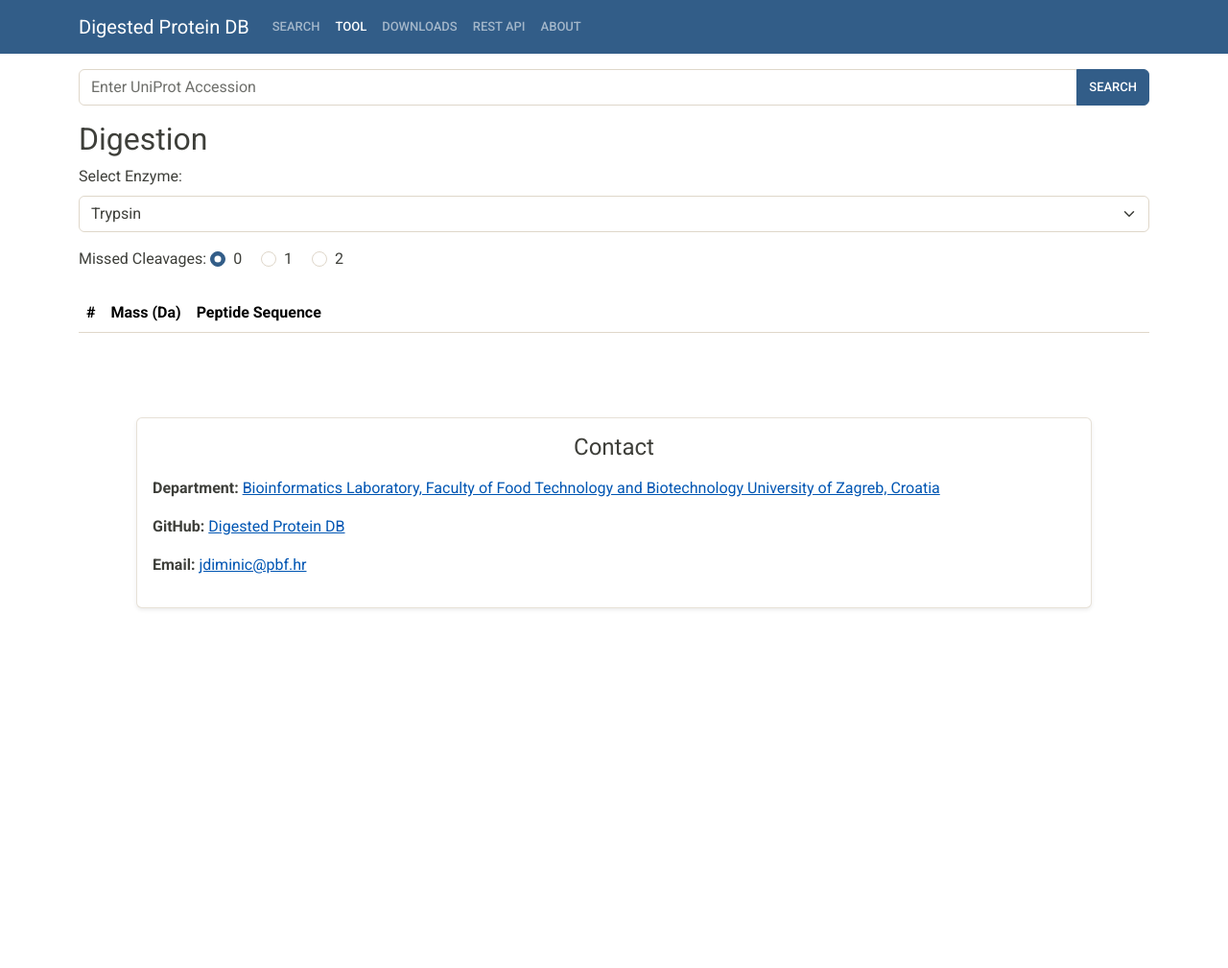
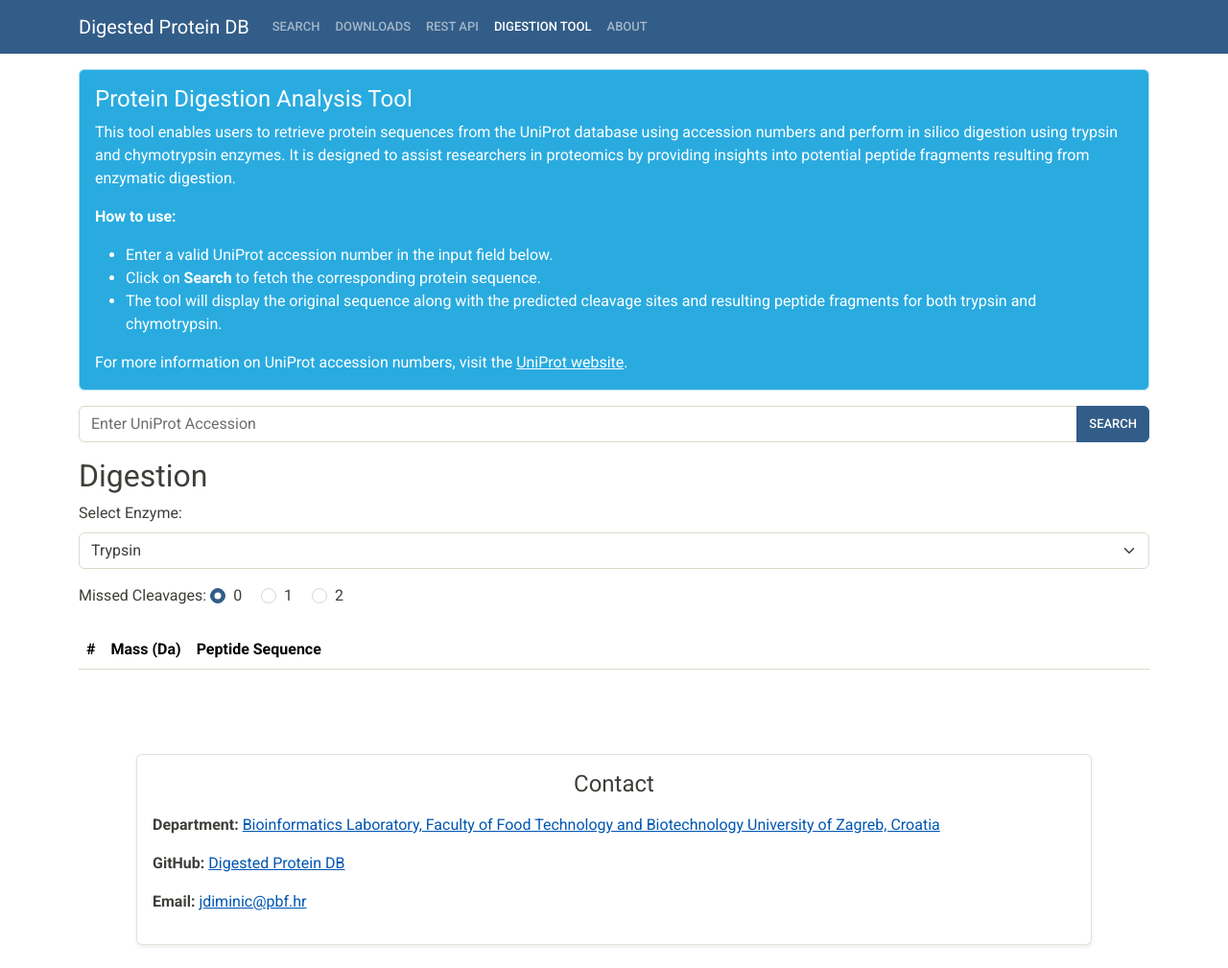
Before and after one commit to jankod/DigestedProteinDB, a PHP site: page /tool.php in a window 1280 px wide. Shown: the whole page at 96% size. Before the commit the page ends 635 px from the top, so only its background shows below. Run offline with PHP 8.4, Linux system fonts and the light colour scheme; lists and menus that the app fills with data are empty.

Commit message:
Update website, add rest and about page

```diff
--- a/php/inc/html_navbar.php
+++ b/php/inc/html_navbar.php
@@ -14,9 +14,7 @@
                 </li>
 
 
-                <li class="nav-item">
-                    <a class="nav-link <?php echo isActive('tool.php') ?>" href="tool.php" aria-current="page">Tool</a>
-                </li>
+
 
                 <li class="nav-item">
                     <a class="nav-link <?php echo isActive('download_db.php') ?>" href="download_db.php"
@@ -26,6 +24,11 @@
                 <li class="nav-item">
                     <a class="nav-link <?php echo isActive('rest.php') ?>" href="rest.php" aria-current="page">REST
                         API</a>
+                </li>
+
+
+                <li class="nav-item">
+                    <a class="nav-link <?php echo isActive('tool.php') ?>" href="tool.php" aria-current="page">Digestion Tool</a>
                 </li>
 
                 <li class="nav-item">
--- a/php/tool.php
+++ b/php/tool.php
@@ -56,6 +56,23 @@ include_once 'lib.php';
 
 
     ?>
+
+
+    <div class="alert alert-info mt-3">
+        <h4 class="alert-heading">Protein Digestion Analysis Tool</h4>
+        <p>
+            This tool enables users to retrieve protein sequences from the UniProt database using accession numbers and perform in silico digestion using trypsin and chymotrypsin enzymes. It is designed to assist researchers in proteomics by providing insights into potential peptide fragments resulting from enzymatic digestion.
+        </p>
+        <p>
+            <strong>How to use:</strong>
+        <ul>
+            <li>Enter a valid UniProt accession number in the input field below.</li>
+            <li>Click on <strong>Search</strong> to fetch the corresponding protein sequence.</li>
+            <li>The tool will display the original sequence along with the predicted cleavage sites and resulting peptide fragments for both trypsin and chymotrypsin.</li>
+        </ul>
+        For more information on UniProt accession numbers, visit the <a href="https://www.uniprot.org/" target="_blank">UniProt website</a>.
+
+    </div>
 
     <div class="alert alert-danger hiding" x-show="uniprotErrors.length > 0" style="display: none;">
         <strong>Error:</strong> <span x-text="uniprotErrors"></span>
```
